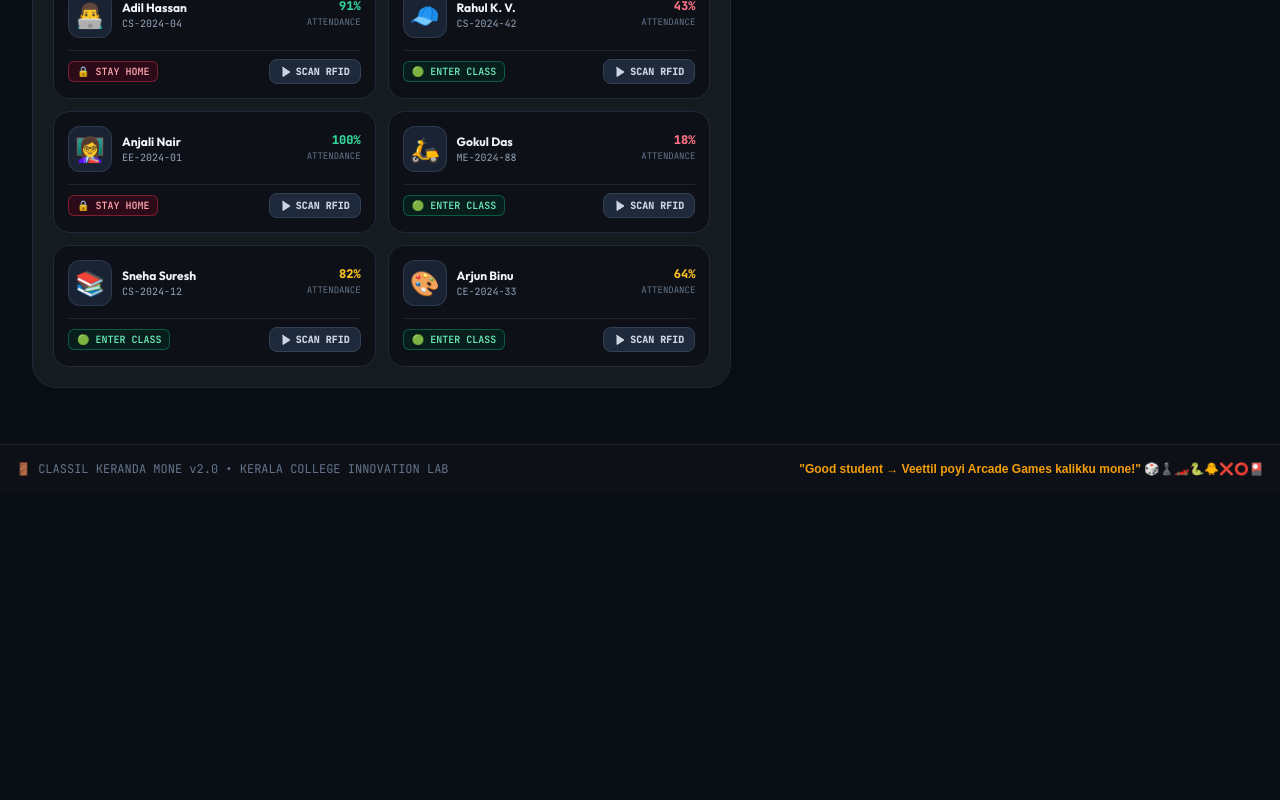
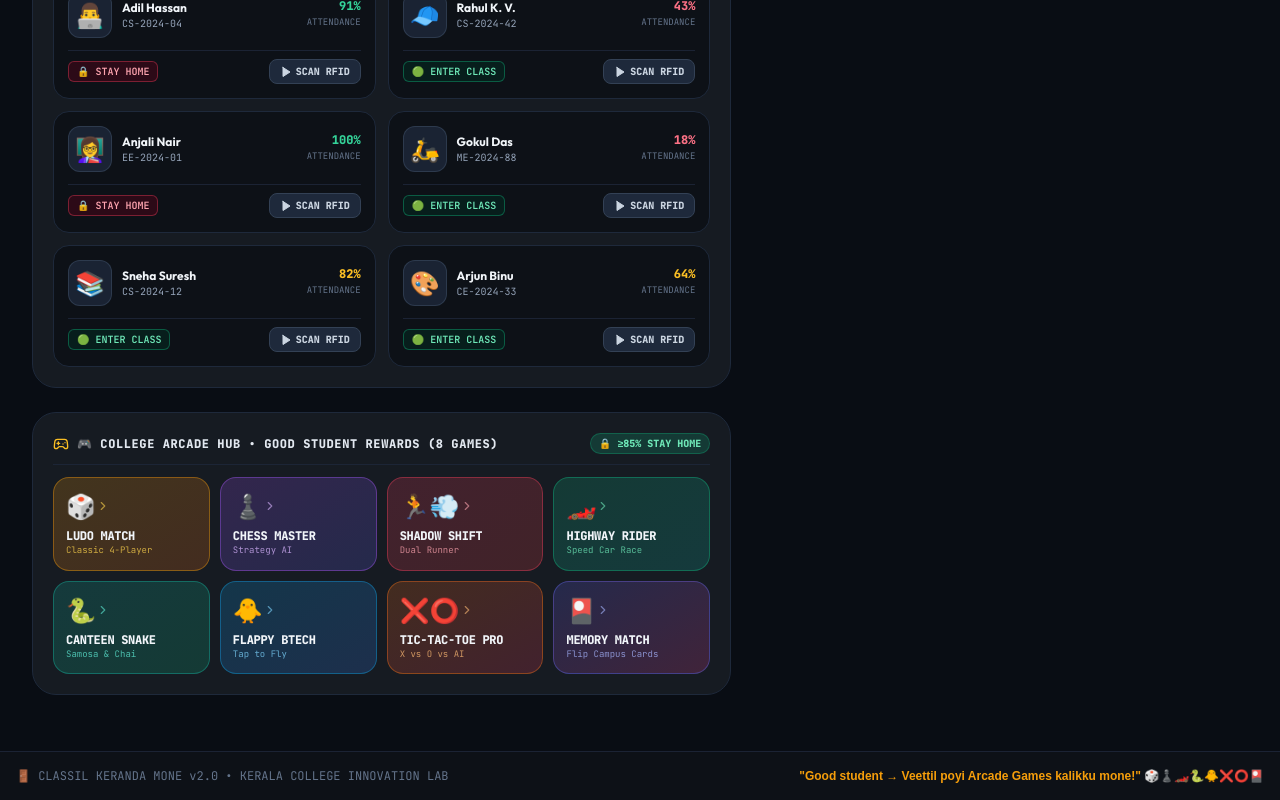
Before and after one commit to Abiya-Daniel/useless_project_abiya, a React (Vite) app: page / in a window 1280 px wide. Shown: the part 904-1704 px from the top of the page. Before the commit the page ends 1397 px from the top, so only its background shows below. Built offline with nearby package versions, Linux system fonts and the light colour scheme; a web font is replaced by a local one.

Commit message:
Intelligently integrate 8-Game Arcade Hub inside Smart Door Simulator page

```diff
--- a/src/App.jsx
+++ b/src/App.jsx
@@ -347,6 +347,14 @@ export default function App() {
                   selectedStudent={selectedStudent}
                   onScanStudent={handleScanStudent}
                   isAnalyzing={isAnalyzing}
+                  onOpenLudo={() => setActiveTab('ludo')}
+                  onOpenChess={() => setActiveTab('chess')}
+                  onOpenShadowShift={() => setActiveTab('shadowshift')}
+                  onOpenRacing={() => setActiveTab('racing')}
+                  onOpenSnake={() => setActiveTab('snake')}
+                  onOpenFlappy={() => setActiveTab('flappy')}
+                  onOpenTicTacToe={() => setActiveTab('tictactoe')}
+                  onOpenMemoryMatch={() => setActiveTab('memory')}
                 />
               </div>
 
--- a/src/components/Header.jsx
+++ b/src/components/Header.jsx
@@ -127,17 +127,6 @@ export default function Header({
             <span>🚪 Smart Door Simulator</span>
           </button>
 
-          <button
-            onClick={() => setActiveTab('arcade')}
-            className={`px-4 py-2 text-xs sm:text-sm font-semibold rounded-lg transition-all flex items-center gap-2 whitespace-nowrap ${
-              activeTab === 'arcade'
-                ? 'bg-amber-500/20 text-amber-300 border border-amber-500/40 shadow-sm'
-                : 'text-slate-400 text-theme-muted hover:text-slate-200 hover:bg-slate-800/50'
-            }`}
-          >
-            <Gamepad2 className="w-4 h-4" />
-            <span>🎮 Arcade Hub (8 Games)</span>
-          </button>
 
           <button
             onClick={() => setActiveTab('personality')}
--- a/src/components/QuickDeckPanel.jsx
+++ b/src/components/QuickDeckPanel.jsx
@@ -1,16 +1,92 @@
 import React from 'react';
-import { Play, Radio, Sparkles } from 'lucide-react';
+import { Play, Radio, Gamepad2, Sparkles, ChevronRight } from 'lucide-react';
 
 export default function QuickDeckPanel({
   students,
   selectedStudent,
   onScanStudent,
-  isAnalyzing
+  isAnalyzing,
+  onOpenLudo,
+  onOpenChess,
+  onOpenShadowShift,
+  onOpenRacing,
+  onOpenSnake,
+  onOpenFlappy,
+  onOpenTicTacToe,
+  onOpenMemoryMatch
 }) {
+  const arcadeGames = [
+    {
+      id: 'ludo',
+      name: 'LUDO MATCH',
+      emoji: '🎲',
+      tag: 'Classic 4-Player',
+      color: 'from-amber-500/20 to-orange-500/20 border-amber-500/40 text-amber-300',
+      action: onOpenLudo
+    },
+    {
+      id: 'chess',
+      name: 'CHESS MASTER',
+      emoji: '♟️',
+      tag: 'Strategy AI',
+      color: 'from-purple-500/20 to-indigo-500/20 border-purple-500/40 text-purple-300',
+      action: onOpenChess
+    },
+    {
+      id: 'shadowshift',
+      name: 'SHADOW SHIFT',
+      emoji: '🏃💨',
+      tag: 'Dual Runner',
+      color: 'from-rose-500/20 to-red-500/20 border-rose-500/40 text-rose-300',
+      action: onOpenShadowShift
+    },
+    {
+      id: 'racing',
+      name: 'HIGHWAY RIDER',
+      emoji: '🏎️',
+      tag: 'Speed Car Race',
+      color: 'from-emerald-500/20 to-teal-500/20 border-emerald-500/40 text-emerald-300',
+      action: onOpenRacing
+    },
+    {
+      id: 'snake',
+      name: 'CANTEEN SNAKE',
+      emoji: '🐍',
+      tag: 'Samosa & Chai',
+      color: 'from-teal-500/20 to-emerald-500/20 border-teal-500/40 text-teal-300',
+      action: onOpenSnake
+    },
+    {
+      id: 'flappy',
+      name: 'FLAPPY BTECH',
+      emoji: '🐥',
+      tag: 'Tap to Fly',
+      color: 'from-sky-500/20 to-blue-500/20 border-sky-500/40 text-sky-300',
+      action: onOpenFlappy
+    },
+    {
+      id: 'tictactoe',
+      name: 'TIC-TAC-TOE PRO',
+      emoji: '❌⭕',
+      tag: 'X vs O vs AI',
+      color: 'from-orange-500/20 to-rose-500/20 border-orange-500/40 text-orange-300',
+      action: onOpenTicTacToe
+    },
+    {
+      id: 'memory',
+      name: 'MEMORY MATCH',
+      emoji: '🎴',
+      tag: 'Flip Campus Cards',
+      color: 'from-indigo-500/20 to-pink-500/20 border-indigo-500/40 text-indigo-300',
+      action: onOpenMemoryMatch
+    }
+  ];
+
   return (
-    <div className="bg-[#161B22] bg-theme-card border border-slate-800 rounded-3xl p-5 shadow-2xl space-y-4 animate-fade-in">
+    <div className="space-y-6 animate-fade-in">
 
-      {/* Header */}
+      {/* 1. Quick Student RFID Scan Cards Deck */}
+      <div className="bg-[#161B22] bg-theme-card border border-slate-800 rounded-3xl p-5 shadow-2xl space-y-4">
         <div className="flex items-center justify-between border-b border-slate-800/80 pb-3">
           <div className="flex items-center gap-2">
             <Radio className="w-4 h-4 text-amber-400 animate-pulse" />
@@ -97,6 +173,44 @@ export default function QuickDeckPanel({
             );
           })}
         </div>
+      </div>
+
+      {/* 2. College Arcade Games Hub (Integrated directly in Door Simulator) */}
+      <div className="bg-[#161B22] bg-theme-card border border-slate-800 rounded-3xl p-5 shadow-2xl space-y-3">
+        <div className="flex items-center justify-between border-b border-slate-800/80 pb-2.5">
+          <div className="flex items-center gap-2">
+            <Gamepad2 className="w-4 h-4 text-amber-400" />
+            <h3 className="text-xs font-mono font-bold text-slate-200 uppercase tracking-wider">
+              🎮 COLLEGE ARCADE HUB • GOOD STUDENT REWARDS (8 GAMES)
+            </h3>
+          </div>
+          <span className="text-[10px] font-mono bg-emerald-500/20 text-emerald-300 border border-emerald-500/30 px-2 py-0.5 rounded-full font-bold">
+            🔒 &ge;85% STAY HOME
+          </span>
+        </div>
+
+        {/* 8 Game Launcher Grid */}
+        <div className="grid grid-cols-2 sm:grid-cols-4 gap-2.5">
+          {arcadeGames.map((game) => (
+            <button
+              key={game.id}
+              onClick={game.action}
+              className={`p-3 rounded-2xl bg-gradient-to-br ${game.color} border transition-all text-left flex flex-col justify-between gap-1.5 hover:scale-[1.03] shadow-md group cursor-pointer`}
+            >
+              <div className="flex items-center justify-between">
+                <span className="text-2xl group-hover:scale-110 transition-transform">{game.emoji}</span>
+                <ChevronRight className="w-3.5 h-3.5 opacity-60 group-hover:opacity-100 group-hover:translate-x-0.5 transition-all" />
+              </div>
+              <div>
+                <h4 className="text-xs font-extrabold font-mono tracking-tight text-slate-100 group-hover:text-amber-300 transition-colors truncate">
+                  {game.name}
+                </h4>
+                <p className="text-[9px] font-mono opacity-75 truncate">{game.tag}</p>
+              </div>
+            </button>
+          ))}
+        </div>
+      </div>
 
     </div>
   );
```
Also changed, not shown: 1 other file (tests, documents, lock files or other folders). Lines whose indentation alone changed are shown as unchanged.
